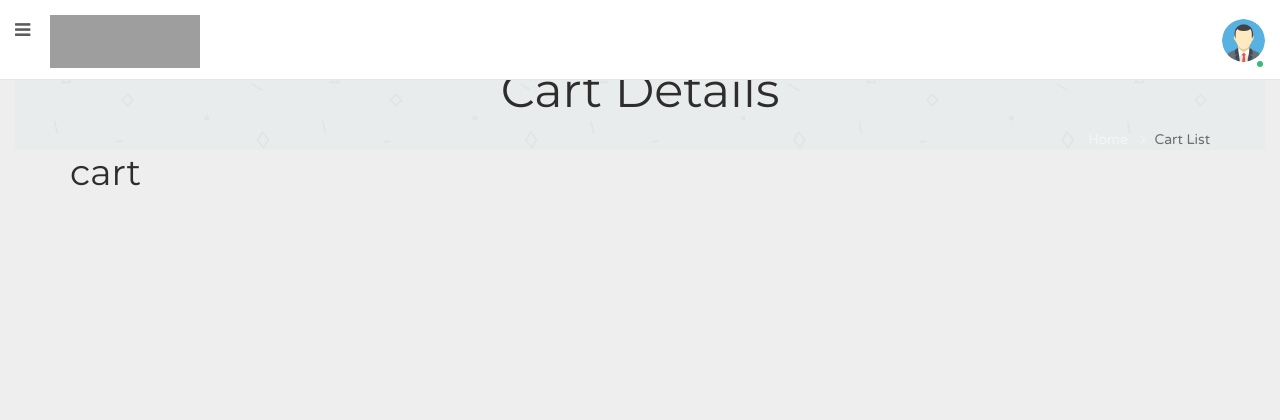
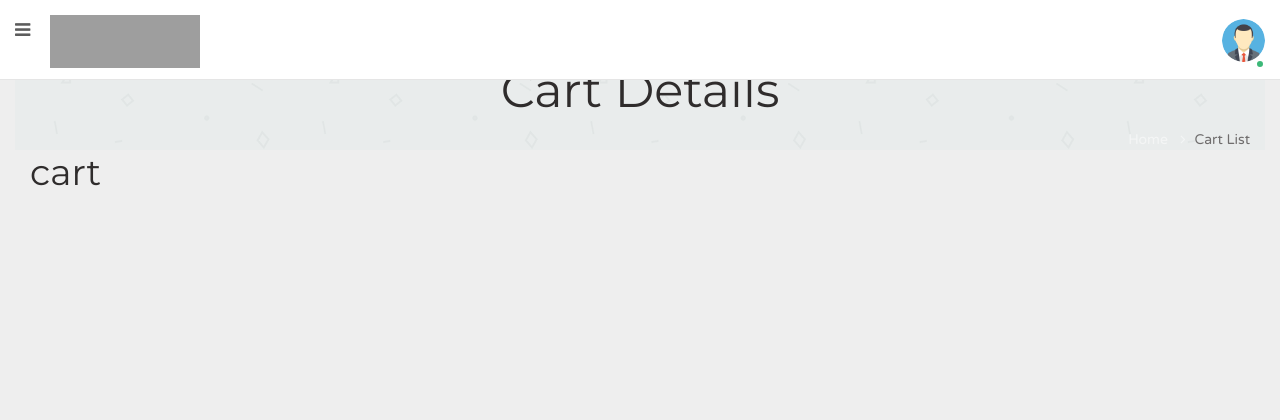
Before and after one commit to ProjectsHTinc/WEB-Shopping, a PHP site: the page made by application/views/cart.php in a window 1280 px wide. Shown: the top 420 px of the page. Run offline with PHP 8.4, Linux system fonts and the light colour scheme; the template is opened without the code that fills it, so the values that code supplies are empty; some libraries are stand-ins or nearby versions; some web fonts are replaced; grey boxes are pictures that could not be loaded.

Commit message:
responsive update

```diff
--- a/application/views/about-us.php
+++ b/application/views/about-us.php
@@ -1,7 +1,7 @@
 
 <!-- Page Breadcrumb Start -->
         <div class="sub-breadcrumb" style="background: rgba(0, 0, 0, 0) url(<?php echo base_url(); ?>assets/category/default_banner.png) no-repeat scroll center center / cover;">
-            <div class="container">
+            <div class="container-fluid">
                 <div class="row">
                     <div class="col-sm-12">
                         <div class="text-center ptb-70" >
@@ -19,7 +19,7 @@
 
         <!-- Privacy Policy Start -->
         <div class="privacy-policy pb-100">
-            <div class="container">
+            <div class="container-fluid">
                 <div class="row">
                     <div class="col-xs-12">
                         <div class="about-us">
--- a/application/views/cart.php
+++ b/application/views/cart.php
@@ -1,6 +1,6 @@
 <!-- Page Breadcrumb Start -->
         <div class="sub-breadcrumb" style="background: rgba(0, 0, 0, 0) url(<?php echo base_url(); ?>assets/category/default_banner.png) no-repeat scroll center center / cover;">
-            <div class="container">
+            <div class="container-fluid">
                 <div class="row">
                     <div class="col-sm-12">
                         <div class="text-center ptb-70" >
@@ -18,7 +18,7 @@
 
         <!-- cart-main-area & wish list start -->
         <div class="cart-main-area pb-100">
-            <div class="container">
+            <div class="container-fluid">
                <!-- Section Title Start -->
                 <div class="section-title mb-50">
                     <h2>cart</h2>
--- a/application/views/cart_process.php
+++ b/application/views/cart_process.php
@@ -1,6 +1,6 @@
 <!-- Page Breadcrumb Start -->
         <div class="sub-breadcrumb" style="background: rgba(0, 0, 0, 0) url(<?php echo base_url(); ?>assets/category/default_banner.png) no-repeat scroll center center / cover;">
-            <div class="container">
+            <div class="container-fluid">
                 <div class="row">
                     <div class="col-sm-12">
                         <div class="text-center ptb-70" >
@@ -18,7 +18,7 @@
 
         <!-- checkout-area start -->
         <div class="checkout-area pt-30">
-            <div class="container">
+            <div class="container-fluid">
                 <div class="row">
                     <div class="col-lg-6 col-md-6">
                      <?php
--- a/application/views/categories.php
+++ b/application/views/categories.php
@@ -14,7 +14,7 @@ if (count($category_details)>0){
 ?>
         <!-- Page Breadcrumb Start -->
         <div class="sub-breadcrumb" style="background: rgba(0, 0, 0, 0) url(<?php echo $cat_image_url; ?>) no-repeat scroll center center / cover;">
-            <div class="container">
+            <div class="container-fluid">
                 <div class="row">
                     <div class="col-sm-12">
                         <div class="text-center ptb-70" >
@@ -31,7 +31,7 @@ if (count($category_details)>0){
         <!-- Page Breadcrumb End -->
         <!-- Categories Product Start -->
         <div class="all-categories pb-100">
-            <div class="container">
+            <div class="container-fluid">
                 <div class="row">
                    <!-- Sidebar Content Start -->
                     <div class="col-md-9 col-md-push-3">
--- a/application/views/change_password.php
+++ b/application/views/change_password.php
@@ -1,6 +1,6 @@
 <!-- Page Breadcrumb Start -->
         <div class="sub-breadcrumb" style="background: rgba(0, 0, 0, 0) url(<?php echo base_url(); ?>assets/category/default_banner.png) no-repeat scroll center center / cover;">
-            <div class="container">
+            <div class="container-fluid">
                 <div class="row">
                     <div class="col-sm-12">
                         <div class="text-center ptb-70" >
@@ -18,7 +18,7 @@
 
         <!-- My Account Page Start Here -->
         <div class="my-account white-bg pb-100">
-            <div class="container">
+            <div class="container-fluid">
                 <div class="account-dashboard">
                    <div class="dashboard-upper-info">
                        <div class="row no-gutters align-items-center">
--- a/application/views/checkout.php
+++ b/application/views/checkout.php
@@ -1,6 +1,6 @@
 <!-- Page Breadcrumb Start -->
         <div class="sub-breadcrumb" style="background: rgba(0, 0, 0, 0) url(<?php echo base_url(); ?>assets/category/default_banner.png) no-repeat scroll center center / cover;">
-            <div class="container">
+            <div class="container-fluid">
                 <div class="row">
                     <div class="col-sm-12">
                         <div class="text-center ptb-70" >
@@ -18,7 +18,7 @@
 
         <!-- checkout-area start -->
         <div class="checkout-area pt-30">
-            <div class="container">
+            <div class="container-fluid">
                 <div class="row">
                 <form name="checkout" id="checkout" method="post" action="<?php echo base_url(); ?>home/cartprocess/">
 					<?php
--- a/application/views/contact-us.php
+++ b/application/views/contact-us.php
@@ -1,6 +1,6 @@
 <!-- Page Breadcrumb Start -->
         <div class="sub-breadcrumb" style="background: rgba(0, 0, 0, 0) url(<?php echo base_url(); ?>assets/category/default_banner.png) no-repeat scroll center center / cover;">
-            <div class="container">
+            <div class="container-fluid">
                 <div class="row">
                     <div class="col-sm-12">
                         <div class="text-center ptb-70" >
@@ -18,7 +18,7 @@
 
         <!-- Contact Email Area Start -->
         <div class="contact-email-area mt-50">
-            <div class="container">
+            <div class="container-fluid">
                 <div class="row">
                 <h3 class="mb-5">Contact Us</h3>
                         <p class="text-capitalize mb-40">Lorem ipsum dolor sit amet, consectetur adipisicing elit.</p>
--- a/application/views/cust_address.php
+++ b/application/views/cust_address.php
@@ -5,7 +5,7 @@ if (!empty($cust_details)){
 ?>
 <!-- Page Breadcrumb Start -->
         <div class="sub-breadcrumb" style="background: rgba(0, 0, 0, 0) url(<?php echo base_url(); ?>assets/category/default_banner.png) no-repeat scroll center center / cover;">
-            <div class="container">
+            <div class="container-fluid">
                 <div class="row">
                     <div class="col-sm-12">
                         <div class="text-center ptb-70" >
@@ -23,7 +23,7 @@ if (!empty($cust_details)){
 
         <!-- My Account Page Start Here -->
         <div class="my-account white-bg pb-100">
-            <div class="container">
+            <div class="container-fluid">
                 <div class="account-dashboard">
                    <div class="dashboard-upper-info">
                        <div class="row no-gutters align-items-center">
--- a/application/views/cust_details.php
+++ b/application/views/cust_details.php
@@ -22,7 +22,7 @@
 </style>
 <!-- Page Breadcrumb Start -->
         <div class="sub-breadcrumb" style="background: rgba(0, 0, 0, 0) url(<?php echo base_url(); ?>assets/category/default_banner.png) no-repeat scroll center center / cover;">
-            <div class="container">
+            <div class="container-fluid">
                 <div class="row">
                     <div class="col-sm-12">
                         <div class="text-center ptb-70" >
@@ -40,7 +40,7 @@
 
         <!-- My Account Page Start Here -->
         <div class="my-account white-bg pb-100">
-            <div class="container">
+            <div class="container-fluid">
                 <div class="account-dashboard">
                    <div class="dashboard-upper-info">
                        <div class="row no-gutters align-items-center">
--- a/application/views/cust_order_details.php
+++ b/application/views/cust_order_details.php
@@ -1,6 +1,6 @@
 <!-- Page Breadcrumb Start -->
         <div class="sub-breadcrumb" style="background: rgba(0, 0, 0, 0) url(<?php echo base_url(); ?>assets/category/default_banner.png) no-repeat scroll center center / cover;">
-            <div class="container">
+            <div class="container-fluid">
                 <div class="row">
                     <div class="col-sm-12">
                         <div class="text-center ptb-70" >
@@ -19,7 +19,7 @@
 
         <!-- My Account Page Start Here -->
         <div class="my-account white-bg pb-100">
-            <div class="container">
+            <div class="container-fluid">
                 <div class="account-dashboard">
                    <div class="dashboard-upper-info">
                        <div class="row no-gutters align-items-center">
--- a/application/views/cust_orders.php
+++ b/application/views/cust_orders.php
@@ -1,6 +1,6 @@
 <!-- Page Breadcrumb Start -->
         <div class="sub-breadcrumb" style="background: rgba(0, 0, 0, 0) url(<?php echo base_url(); ?>assets/category/default_banner.png) no-repeat scroll center center / cover;">
-            <div class="container">
+            <div class="container-fluid">
                 <div class="row">
                     <div class="col-sm-12">
                         <div class="text-center ptb-70" >
@@ -19,7 +19,7 @@
 
         <!-- My Account Page Start Here -->
         <div class="my-account white-bg pb-100">
-            <div class="container">
+            <div class="container-fluid">
                 <div class="account-dashboard">
                    <div class="dashboard-upper-info">
                        <div class="row no-gutters align-items-center">
--- a/application/views/forgot-password.php
+++ b/application/views/forgot-password.php
@@ -1,6 +1,6 @@
         <!-- Page Breadcrumb Start -->
         <div class="sub-breadcrumb" style="background: rgba(0, 0, 0, 0) url(<?php echo base_url(); ?>assets/category/default_banner.png) no-repeat scroll center center / cover;">
-            <div class="container">
+            <div class="container-fluid">
                 <div class="row">
                     <div class="col-sm-12">
                         <div class="text-center ptb-70" >
@@ -20,7 +20,7 @@
 
         <!-- Register Account Start -->
         <div class="register-account">
-            <div class="container">
+            <div class="container-fluid">
                 <div class="row">
                     <div class="register-title">
                         <h3 class="mb-10">Forgot Password</h3>
--- a/application/views/login.php
+++ b/application/views/login.php
@@ -1,6 +1,6 @@
         <!-- Page Breadcrumb Start -->
         <div class="sub-breadcrumb" style="background: rgba(0, 0, 0, 0) url(<?php echo base_url(); ?>assets/category/default_banner.png) no-repeat scroll center center / cover;">
-            <div class="container">
+            <div class="container-fluid">
                 <div class="row">
                     <div class="col-sm-12">
                         <div class="text-center ptb-70" >
@@ -20,7 +20,7 @@
 
         <!-- LogIn Page Start -->
         <div class="log-in pb-100">
-            <div class="container">
+            <div class="container-fluid">
                 <div class="row">
                     <!-- New Customer Start -->
                     <div class="col-sm-6">
--- a/application/views/my_account.php
+++ b/application/views/my_account.php
@@ -1,6 +1,6 @@
         <!-- Page Breadcrumb Start -->
         <div class="sub-breadcrumb" style="background: rgba(0, 0, 0, 0) url(<?php echo base_url(); ?>assets/category/default_banner.png) no-repeat scroll center center / cover;">
-            <div class="container">
+            <div class="container-fluid">
                 <div class="row">
                     <div class="col-sm-12">
                         <div class="text-center ptb-70" >
@@ -19,7 +19,7 @@
 
         <!-- My Account Page Start Here -->
         <div class="my-account white-bg pb-100">
-            <div class="container">
+            <div class="container-fluid">
                 <div class="account-dashboard">
                    <div class="dashboard-upper-info">
                        <div class="row no-gutters align-items-center">
--- a/application/views/offers.php
+++ b/application/views/offers.php
@@ -1,6 +1,6 @@
 <!-- Page Breadcrumb Start -->
         <div class="sub-breadcrumb" style="background: rgba(0, 0, 0, 0) url(<?php echo base_url(); ?>assets/category/default_banner.png) no-repeat scroll center center / cover;">
-            <div class="container">
+            <div class="container-fluid">
                 <div class="row">
                     <div class="col-sm-12">
                         <div class="text-center ptb-70" >
@@ -18,8 +18,9 @@
 
         <!-- Categories Product Start -->
         <div class="all-categories pb-100">
-            <div class="container">
+            <div class="container-fluid">
                 <div class="row">
+				<div class="col-sm-12">
                    <!-- Sidebar Content Start -->
                     <div class="col-md-9 col-md-push-3">
                         <!-- Sidebar Right Top Content Start -->
@@ -231,6 +232,7 @@
                     </div>
                     <!-- Sidebar End -->
                 </div>
+				</div>
                 <!-- Row End -->
             </div>
             <!-- Container End -->
--- a/application/views/privacy.php
+++ b/application/views/privacy.php
@@ -1,6 +1,6 @@
         <!-- Page Breadcrumb Start -->
         <div class="sub-breadcrumb" style="background: rgba(0, 0, 0, 0) url(<?php echo base_url(); ?>assets/category/default_banner.png) no-repeat scroll center center / cover;">
-            <div class="container">
+            <div class="container-fluid">
                 <div class="row">
                     <div class="col-sm-12">
                         <div class="text-center ptb-70" >
@@ -19,7 +19,7 @@
 
         <!-- Privacy Policy Start -->
         <div class="privacy-policy pb-100">
-            <div class="container">
+            <div class="container-fluid">
                 <div class="row">
                     <div class="col-xs-12">
                         <div class="about-us">
--- a/application/views/search.php
+++ b/application/views/search.php
@@ -9,7 +9,7 @@
 	?>
 	<!-- Categories Product Start -->
 	<div class="all-categories pb-100 pt-100">
-		<div class="container">
+		<div class="container-fluid">
 			<div class="row">
 			   <!-- Sidebar Content Start -->
 				<div class="col-md-12">
--- a/application/views/wish-list.php
+++ b/application/views/wish-list.php
@@ -1,6 +1,6 @@
         <!-- Page Breadcrumb Start -->
         <div class="sub-breadcrumb" style="background: rgba(0, 0, 0, 0) url(<?php echo base_url(); ?>assets/category/default_banner.png) no-repeat scroll center center / cover;">
-            <div class="container">
+            <div class="container-fluid">
                 <div class="row">
                     <div class="col-sm-12">
                         <div class="text-center ptb-70" >
@@ -18,7 +18,7 @@
 
         <!-- Wish List Start -->
         <div class="cart-main-area wish-list pb-50">
-            <div class="container">
+            <div class="container-fluid">
                 <!-- Section Title Start -->
                 <div class="section-title mb-50">
                     <h2>wish list</h2>
```
Also changed, not shown: application/views/product_details.php (+8 -4 lines), application/views/register.php (+6 -2 lines).
